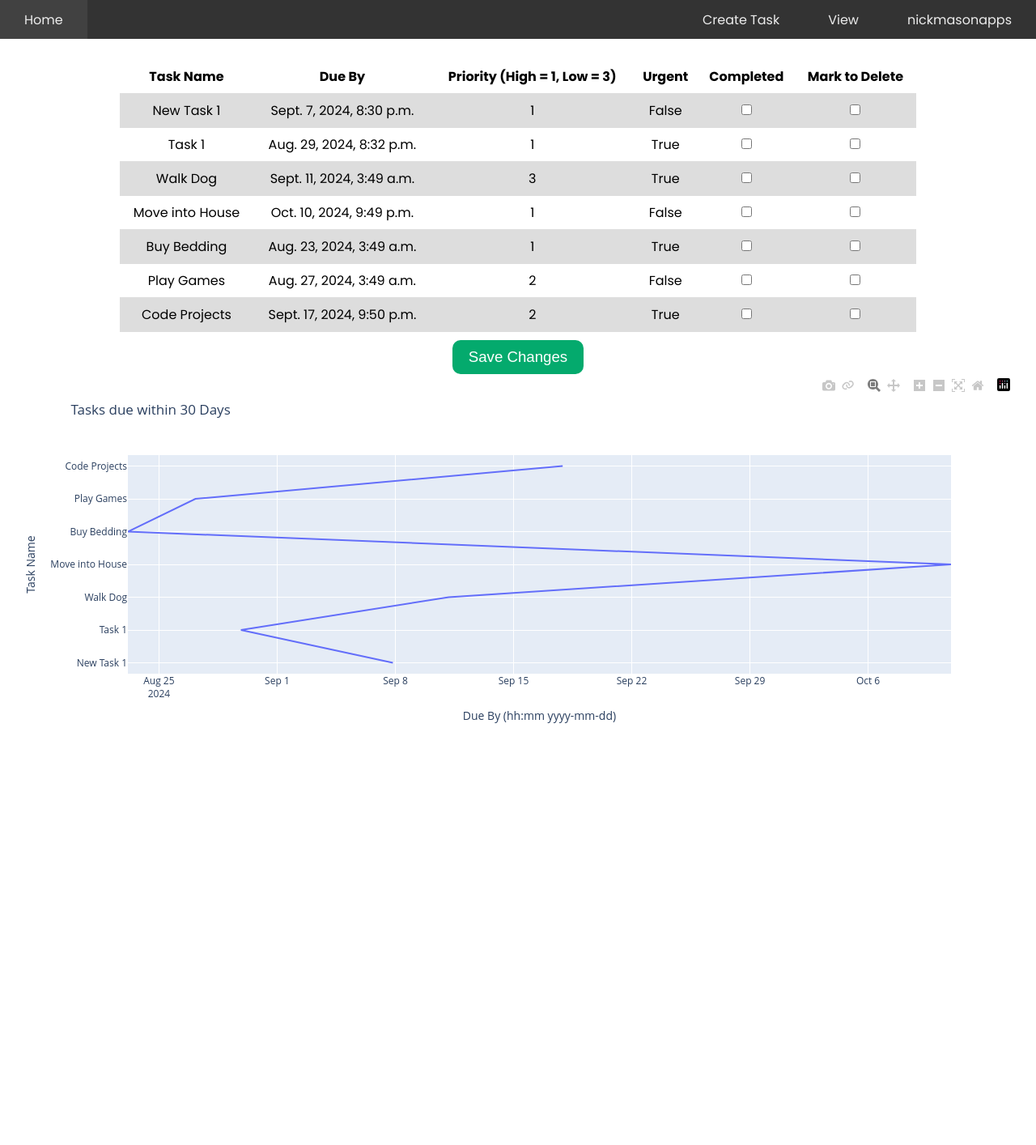
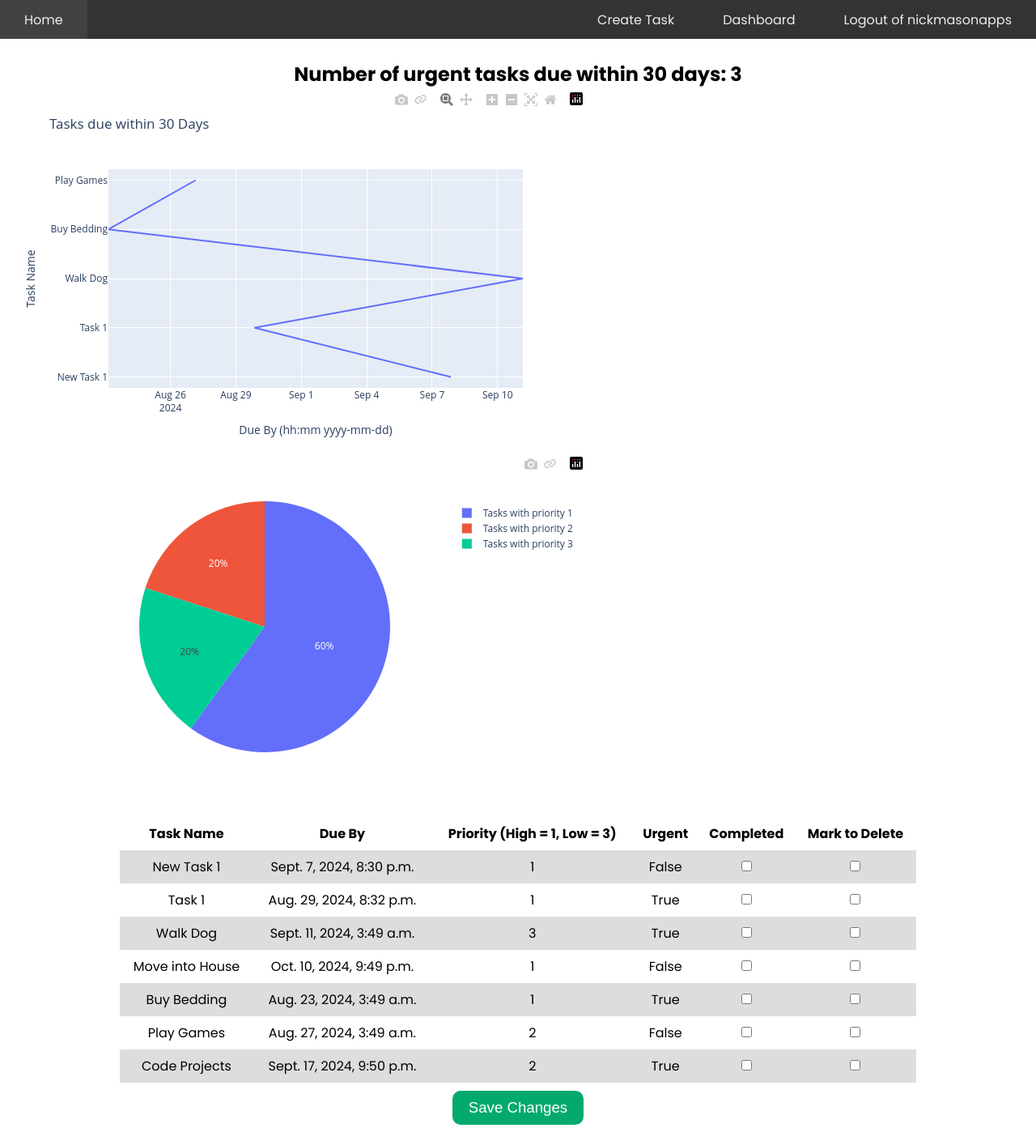
Before and after one commit to NicholasMason-Apps/wellence-django-app, a Django app: page /alltasks in a window 1280 px wide. Shown: the whole page at 81% size. Before the commit the page ends 893 px from the top, so only its background shows below. Run offline with Django 5.2, Linux system fonts and the light colour scheme; a user stored in the database is signed in; data comes from the database, SQL or seed files in the repository; both versions use the stored data as it was after the commit.

Commit message:
Added graphs for dashboard and numerical metric. Added dynamic CSS with media queries to graps with flexbox

```diff
--- a/task/static/base.css
+++ b/task/static/base.css
@@ -78,6 +78,16 @@ form input {
 .task-table tr:nth-child(even) {
     background-color: #dddddd;
 }
-.task-table tr {
-    border-bottom: 1px solid #ddd;
+.figures {
+    display: flex;
+    flex-direction: row;
+    justify-content: center;
 }
+@media screen and (max-width:1400px) {
+    .figures {
+        display: flex;
+        flex-direction: column;
+        justify-content: center;
+        max-width: 525pt;
+    }
+}
--- a/task/templates/alltasks.html
+++ b/task/templates/alltasks.html
@@ -7,6 +7,11 @@
             <p><strong>{{ message }}</strong></p>
         {% endfor %}
     {% endif %}
+    <h2>Number of urgent tasks due within 30 days: {{ urgent_count }}</h2>
+    <div class="figures">
+        <div>{{ line_chart|safe }}</div>
+        <div>{{ pie_chart|safe }}</div>
+    </div>
 
     <form method="post" action="#">
         {% csrf_token %}
@@ -36,6 +41,4 @@
         </table>
         <button type="submit">Save Changes</button>
     </form>
-
-    {{ line_chart|safe }}
 {% endblock %}
--- a/task/templates/base.html
+++ b/task/templates/base.html
@@ -13,9 +13,9 @@
       <div class="links-container">
         <a class="home-link" href="/">Home</a>
         <a href="/createtask">Create Task</a>
-        <a href="/alltasks">View</a>
+        <a href="/alltasks">Dashboard</a>
         {% if user.is_authenticated %}
-          <a href="/logout">{{ user.username }}</a>
+          <a href="/logout">Logout of {{ user.username }}</a>
         {% else %}
           <a href="/login">Log In</a>
         {% endif %}
--- a/task/templates/index.html
+++ b/task/templates/index.html
@@ -4,6 +4,7 @@
 
     {% if user.is_authenticated %}
         <p>Welcome {{ user.username }}</p>
+        <p>Please go to <a href="/createtask">Create Task</a> to create a task, and <a href="/alltasks">Dashboard</a> to view all your tasks</p>
     {% else %}
         <p>You are not signed in. To use this app, please <a href="/register">Register</a> / <a href="/login">Log in</a></p>
     {% endif %}
--- a/task/views.py
+++ b/task/views.py
@@ -25,15 +25,34 @@ def all_tasks(response):
         messages.add_message(response, messages.INFO, "Successfully saved changes")
         return redirect('all_tasks')
 
-    df = pd.DataFrame(user.tasks.all().values())
-    df_under_30_days = df[df['due_by'] <= str(datetime.now() + timedelta(days=30))]
-    df_under_30_days = pd.DataFrame(dict(x = df['due_by'], y = df['task_name']))
-    lc_fig = px.line(df_under_30_days, x="x", y="y", title="Tasks due within 30 Days", labels={
+    df = pd.DataFrame(user.tasks.all().values()) # Getting the whole task list as a dataframe
+    df = df[(df['due_by'] <= str(datetime.now() + timedelta(days=30))) & (df['completed'] == False)] # Filtering dataframe to only tasks due within the next 30 days
+
+    # Construct the DataFrame for the line chart and draw it.
+    line_chart_df = pd.DataFrame(dict(x = df['due_by'], y = df['task_name']))
+    lc_fig = px.line(line_chart_df, x="x", y="y", title="Tasks due within 30 Days", labels={
         'x': 'Due By (hh:mm yyyy-mm-dd)',
         'y': 'Task Name'
     })
-    pcfig = px.pie() # To add
-    return render(response, 'alltasks.html', {'user': user, 'line_chart':lc_fig.to_html(full_html=False)})
+
+    # Setting up a counts dictionary to count how many tasks of each priority number there are
+    counts = {3:0, 2:0, 1:0}
+    for value in df['priority']:
+        counts[value] = counts.get(value, 0) + 1
+
+    # Set up a dictionary with appropriate names and values
+    pc_data = {'Names': ['Tasks with priority 1', 'Tasks with priority 2', 'Tasks with priority 3'],
+               'Counts': [counts[1], counts[2], counts[3]]}
+    pc_df = pd.DataFrame(pc_data)
+    pc_fig = px.pie(pc_df, values='Counts', names='Names')
+
+    # Counting the number of urgent tasks
+    urgent_count = 0
+    for value in df['is_urgent']:
+        if value:
+            urgent_count+=1
+
+    return render(response, 'alltasks.html', {'user': user, 'line_chart':lc_fig.to_html(full_html=False), 'pie_chart':pc_fig.to_html(full_html=False), 'urgent_count':urgent_count})
 
 def landing_page(response):
     return render(response, 'index.html', {'user':response.user})
--- a/user/templates/register.html
+++ b/user/templates/register.html
@@ -2,7 +2,11 @@
 
 {% block content %}
     <h1>Create Account</h1>
-
+    {% if messages %}
+        {% for message in messages %}
+            <p><strong>{{ message }}</strong></p>
+        {% endfor %}
+    {% endif %}
     <form method="POST" action="">
         {% csrf_token %}
         {{form}}
--- a/user/views.py
+++ b/user/views.py
@@ -1,6 +1,7 @@
 from django.shortcuts import redirect, render
 from django.contrib.auth import login, authenticate, logout
 from .forms import RegisterForm
+from django.contrib import messages
 
 # Create your views here.
 def register(response):
@@ -9,6 +10,9 @@ def register(response):
         if form.is_valid():
             form.save()
             return redirect("/")
+        else:
+            messages.error(response, form.errors)
+            return redirect('register')
 
     form = RegisterForm()
     return render(response, "register.html", {"form":form})
```
Also changed, not shown: db.sqlite3.
